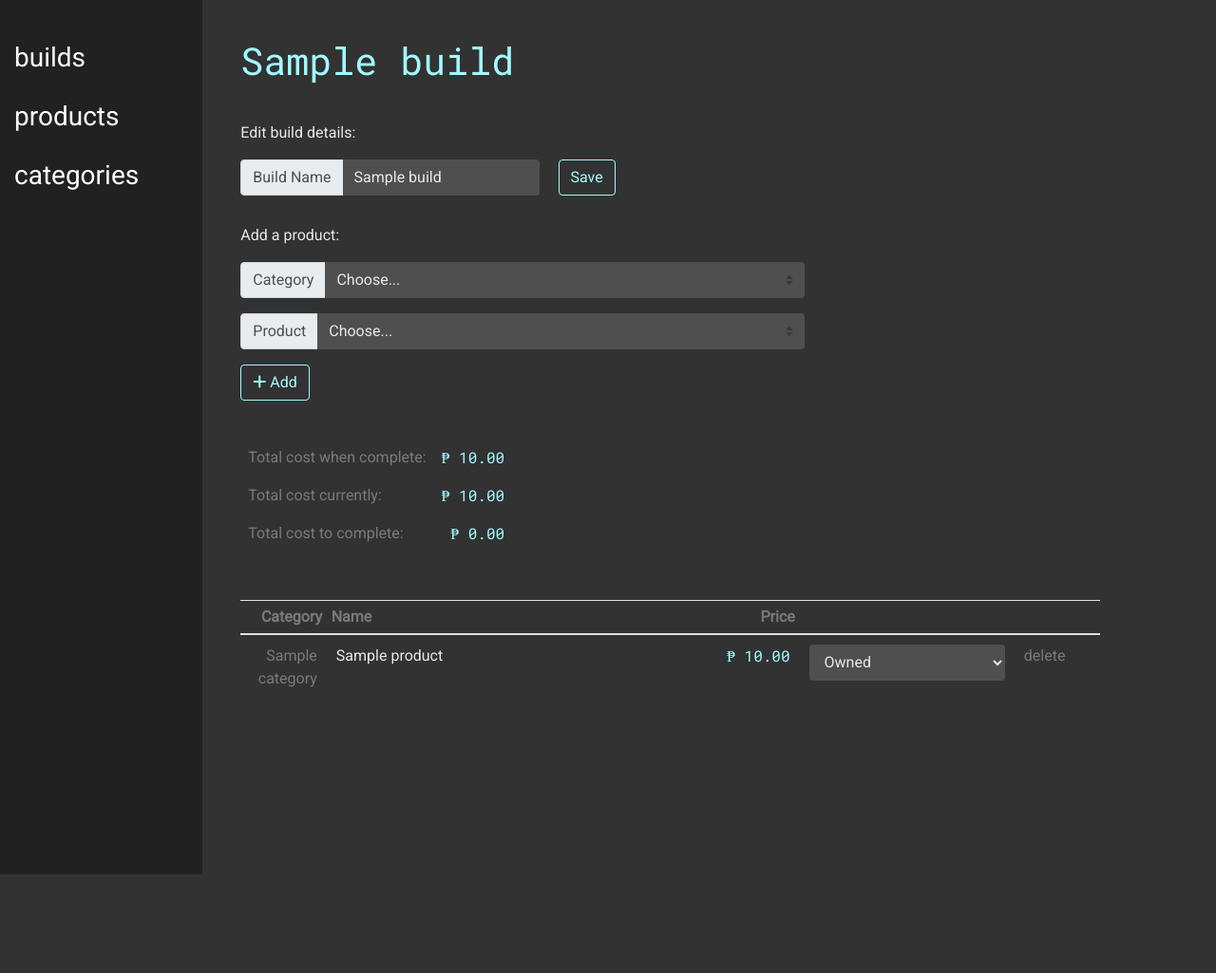
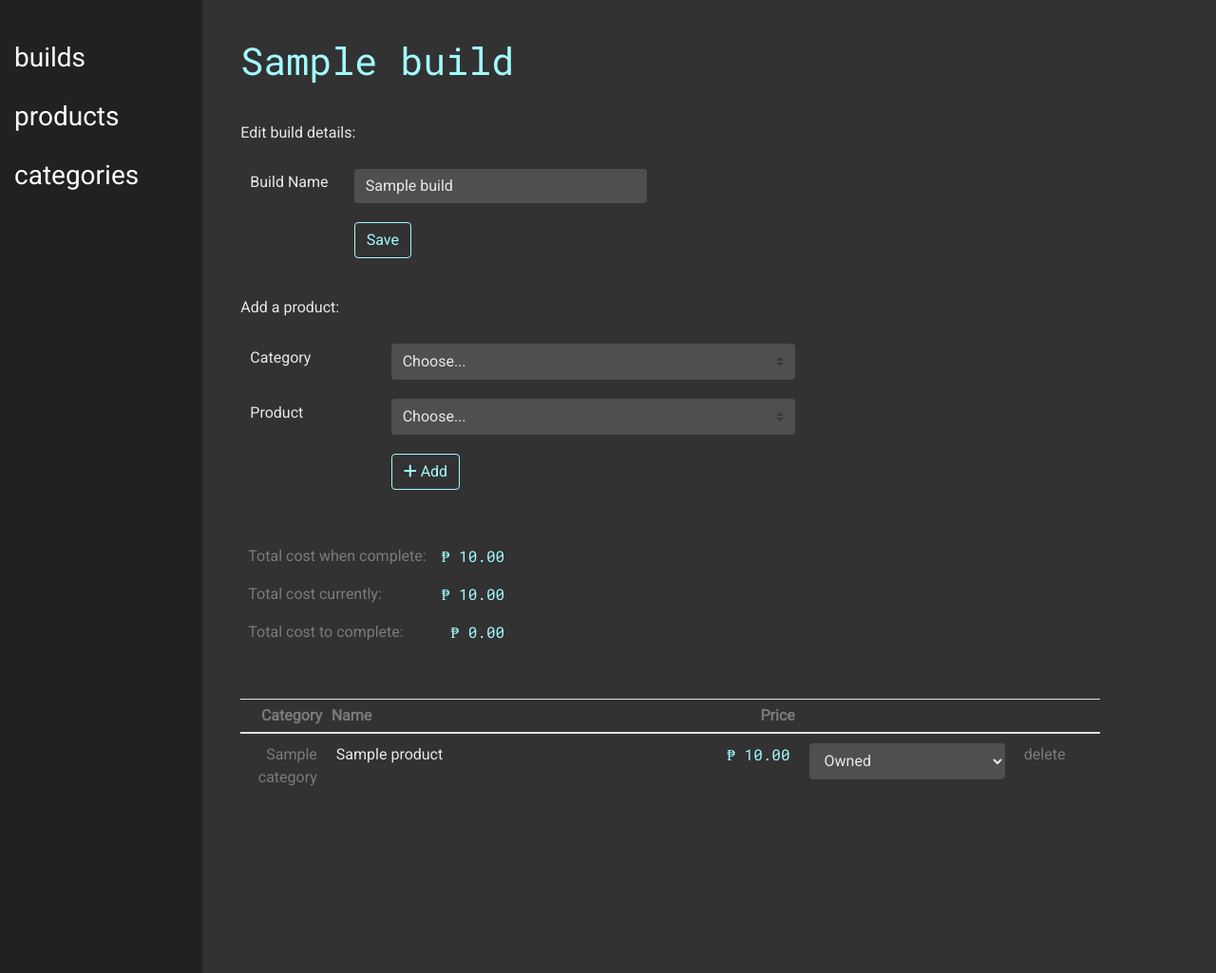
Before and after one commit to ryanarnold/tech-planner, a Django app: page /build-edit/1/ in a window 1280 px wide. Shown: the whole page at 95% size. Before the commit the page ends 921 px from the top, so only its background shows below. Run offline with Django 3.2, Linux system fonts and the light colour scheme; tables that the repository leaves empty hold one stand-in row (values such as "Sample post"); some libraries are stand-ins or nearby versions.

Commit message:
Tweak styles

```diff
--- a/tech_planner/static/css/build_edit.css
+++ b/tech_planner/static/css/build_edit.css
@@ -11,10 +11,6 @@
     margin-bottom: 30px;
 }
 
-#input-build-name {
-    margin-right: 20px;
-}
-
 #total-price-table {
     margin-top: 40px;
 }
--- a/tech_planner/templates/build_edit.html
+++ b/tech_planner/templates/build_edit.html
@@ -14,19 +14,27 @@
   <p>Edit build details:</p>
   <div class="row" id="form-build-name">
     <div class="col-md-6">
-      <form class="form-inline" action="{{ url('build_edit_name', args=(build.id,)) }}" method="POST">
+      <form action="{{ url('build_edit_name', args=(build.id,)) }}" method="POST">
           <input type="hidden" name="csrfmiddlewaretoken" value="{{ csrf_token }}">
 
-          <div class="form-group">
-            <div class="input-group">
-              <div class="input-group-prepend">
-                <label for="input-build-name" class="input-group-text">Build Name</label>
-              </div>
+          <table class="form-table">
+            <tr>
+              <td class="table-col-25">
+                <label for="input-build-name">Build Name</label>
+              </td>
+              <td>
                 <input class="form-control" type="text" value="{{ build.name }}" name="name" id="input-build-name">
-            </div>
-          </div>
+              </td>
+            </tr>
+            <tr>
+              <td>
 
+              </td>
+              <td>
                   <button type="submit" class="btn btn-outline-success">Save</button>
+              </td>
+            </tr>
+          </table>
       </form>
     </div>
   </div>
@@ -37,32 +45,42 @@
       <form action="{{ url('build_edit', args=(build.id,))}}" method="POST">
         <input type="hidden" name="csrfmiddlewaretoken" value="{{ csrf_token }}">
 
-        <div class="form-group">
-          <div class="input-group">
-            <div class="input-group-prepend">
-              <label class="input-group-text" for="input-category">Category</label>
-            </div>
+        <table class="form-table">
+          <tr>
+            <td class="table-col-25">
+              <label for="input-category">Category</label>
+            </td>
+            <td>
               <select class="custom-select" id="input-category" name="category">
                 <option selected>Choose...</option>
                 {% for category in categories %}
                   <option value="{{ category.id }}">{{ category.name }}</option>
                 {% endfor %}
               </select>
-          </div>
-        </div>
+            </td>
+          </tr>
 
-        <div class="form-group" id="form-text-box">
-          <div class="input-group">
-            <div class="input-group-prepend">
-              <label class="input-group-text" for="input-product">Product</label>
-            </div>
+          <tr>
+            <td>
+              <label for="input-product">Product</label>
+            </td>
+            <td>
               <select class="custom-select" id="input-product" name="product">
                 <option selected>Choose...</option>
               </select>
-          </div>
-        </div>
+            </td>
+          </tr>
 
+          <tr>
+            <td>
+
+            </td>
+            <td>
               <button type="submit" class="btn btn-outline-success"><i class="fas fa-plus"></i> Add</button>
+            </td>
+          </tr>
+        </table>
+
       </form>
     </div>
     <div class="col-md-4"></div>
```
Also changed, not shown: tech_planner/templates/builds.html (+18 -9 lines), tech_planner/templates/products.html (+31 -21 lines). Lines whose indentation alone changed are shown as unchanged.
